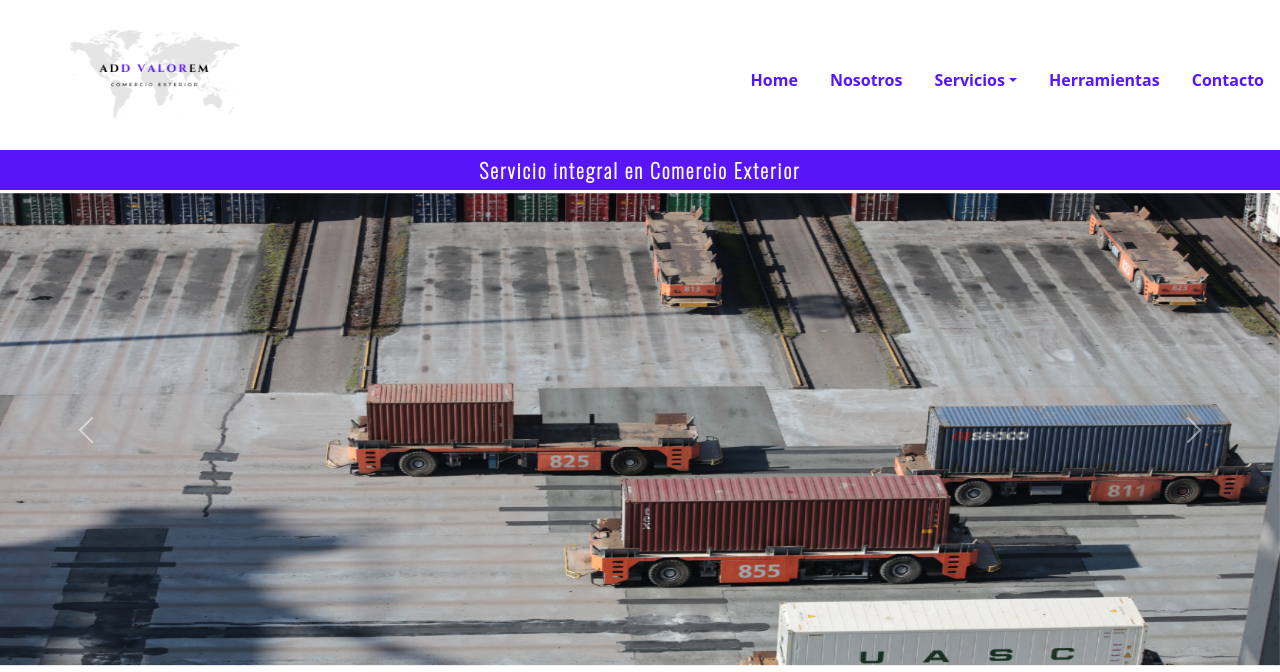
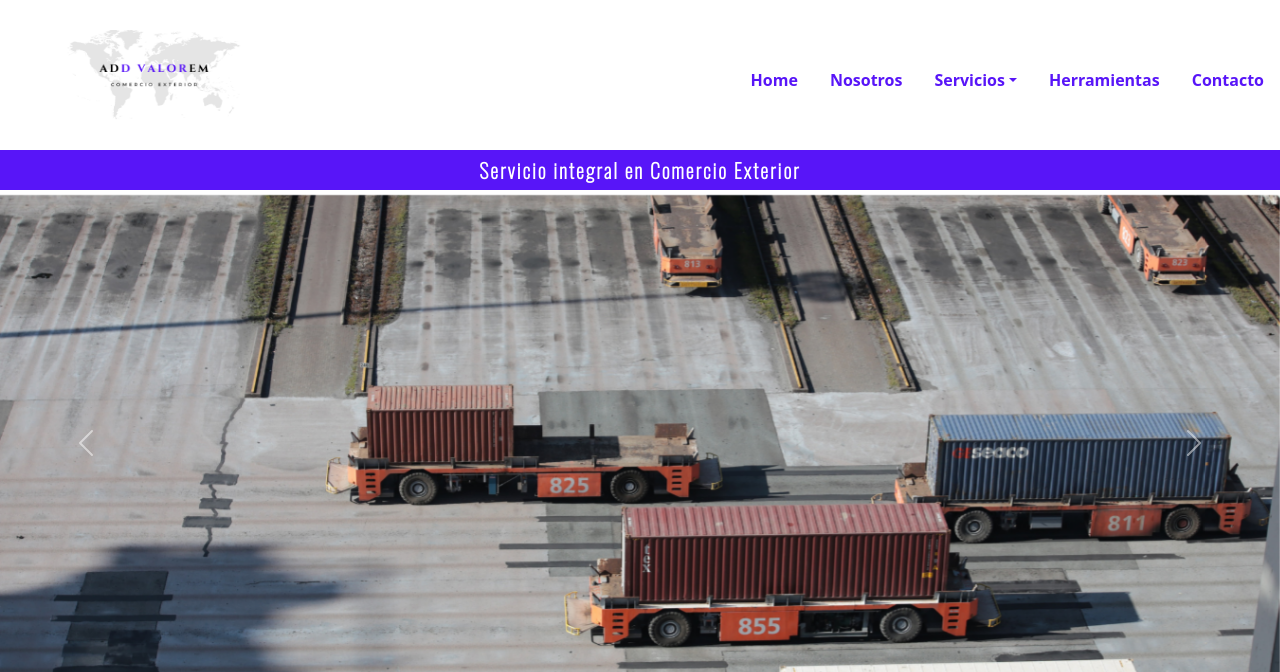
Before and after one commit to Fernandogaston/servicio-comex, a website: page index.html in a window 1280 px wide. Shown: the top 672 px of the page. Drawn offline with nearby package versions, Linux system fonts and the light colour scheme.

Commit message:
Modificación carousel en index.html

```diff
--- a/index.html
+++ b/index.html
@@ -55,13 +55,13 @@
               <div id="carouselExampleInterval" class="carousel slide" data-bs-ride="carousel">
                 <div class="carousel-inner">
                   <div class="carousel-item active" data-bs-interval="10000">
-                    <img src="./img/Playon.png" class="d-block w-100" alt="" style="height: 480px;">
+                    <img src="./img/Playon.png" class="d-block w-100 imagenes-carousel" alt="">
                   </div>
                   <div class="carousel-item" data-bs-interval="2000">
-                    <img src="./img/Impo-Expo.png" class="d-block w-100" alt="" style="height: 480px;">
+                    <img src="./img/Impo-Expo.png" class="d-block w-100 imagenes-carousel" alt="">
                   </div>
                   <div class="carousel-item">
-                    <img src="./img/Acuerdo.png" class="d-block w-100" alt="" style="height: 480px;">
+                    <img src="./img/Acuerdo.png" class="d-block w-100 imagenes-carousel" alt="">
                   </div>
                 </div>
                 <button class="carousel-control-prev" type="button" data-bs-target="#carouselExampleInterval" data-bs-slide="prev">
--- a/scss/estilos.scss
+++ b/scss/estilos.scss
@@ -105,6 +105,13 @@
     color: white;
     text-decoration: none;
     }
+
+  .imagenes-carousel {
+    height: 500px;
+    object-fit: cover;
+    object-position: center center;
+    margin-top: 5px;
+  }
 
   /* imagenes impo_Expo, Consultoría, Trading y Forwarding se utilizan como fondo en sección servicios en index.html */
 
```
Also changed, not shown: css/estilos.css.
